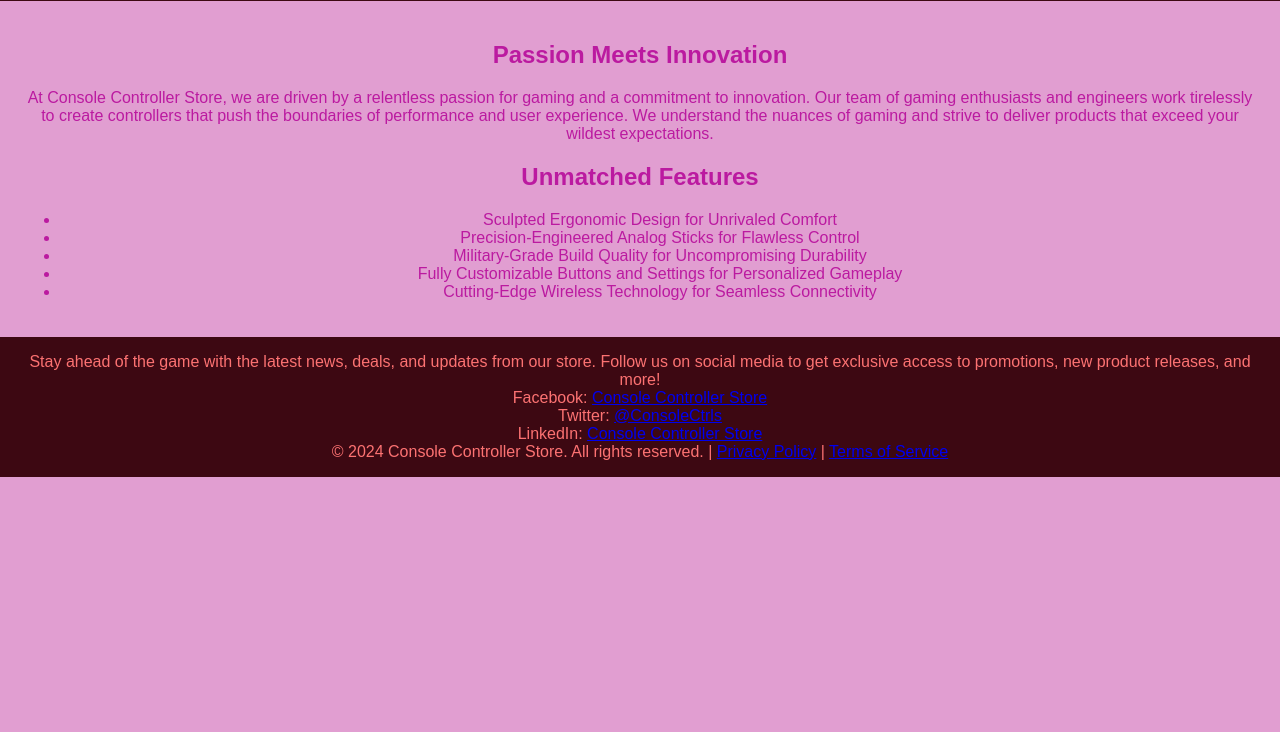
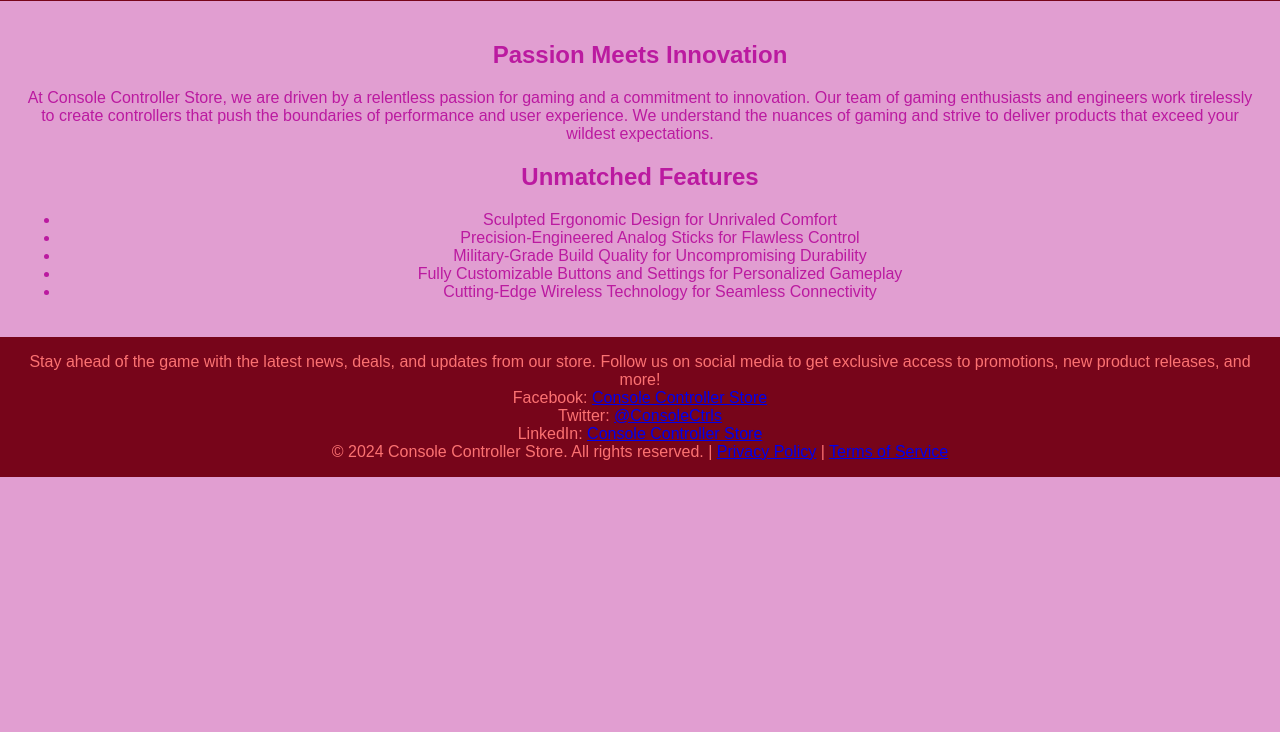
Before and after one commit to navita15/mtm6302-console-controller-navita15, a plain HTML site: page index.html in a window 1280 px wide. Shown: the part 68-800 px from the top of the page. Drawn offline with Linux system fonts and the light colour scheme.

Commit message:
style.css

```diff
--- a/style.css
+++ b/style.css
@@ -12,7 +12,7 @@ body, h1, p {
   }
 
   header, footer {
-    background-color: #3d0812;
+    background-color: #77051a;
     color: rgb(252, 114, 114);
     text-align: center;
     padding: 1em;
```
